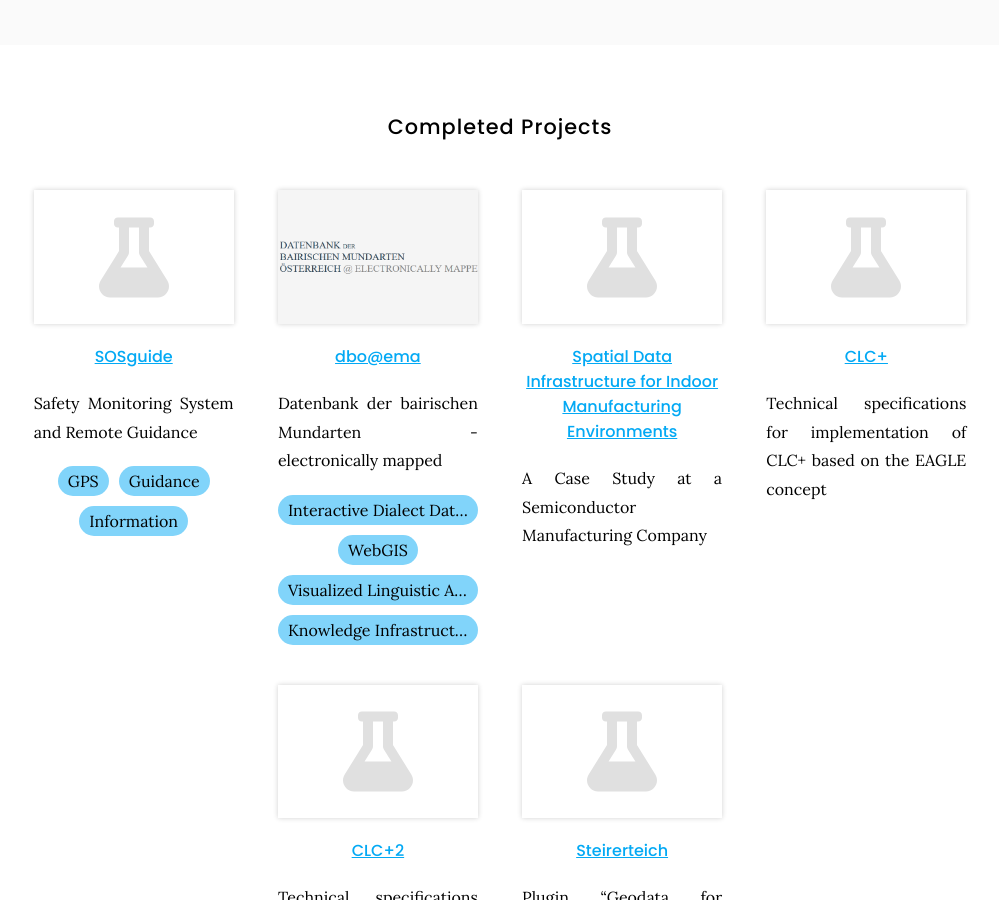
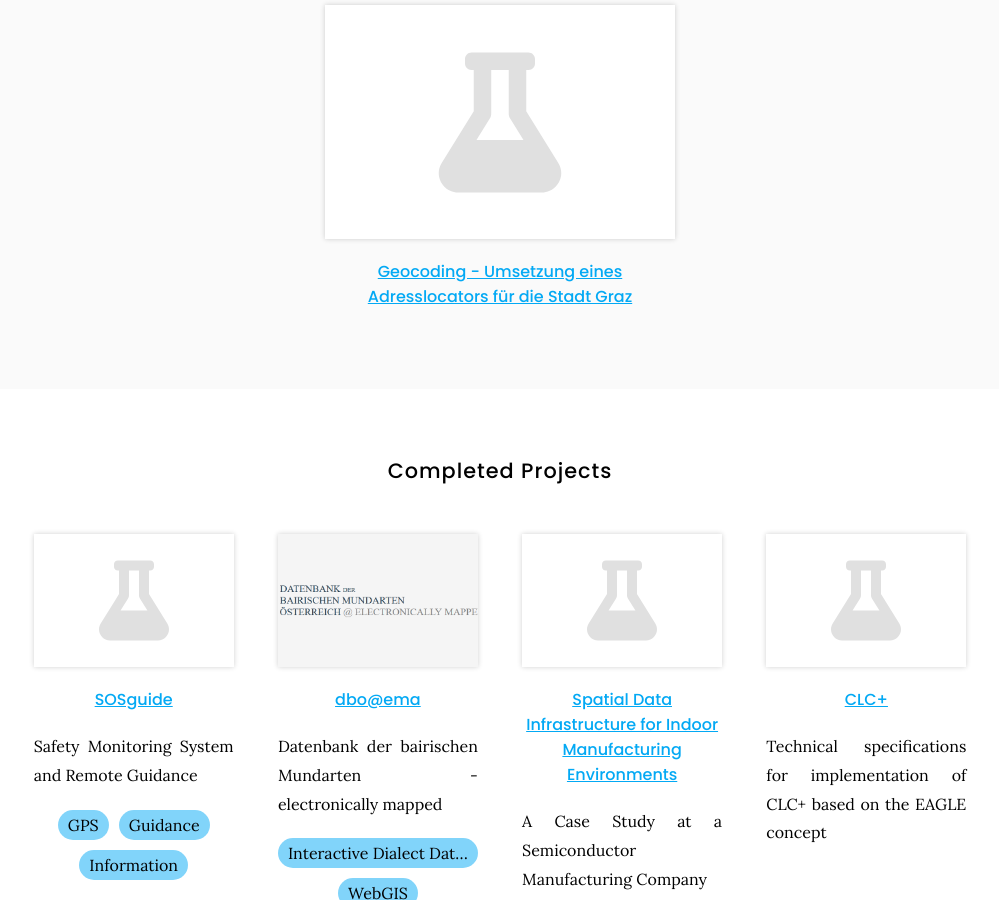
Before and after one commit to Geoinfo-TUGraz/Geoinfo-TUGraz.github.io, a Jekyll site: the page built from projects/index.md, in a window 1280 px wide and 900 px high, scrolled down 1457 px. Shown: the whole window, without its empty margins (140-1139 px from the left). Built offline with Jekyll 4.4.1, drawn with Linux system fonts in a browser that asks for light colours.

Commit message:
Update Projects

```diff
--- a/_data/bsc_theses.yaml
+++ b/_data/bsc_theses.yaml
@@ -1,7 +1 @@
 # Current Projects
-
-- title: Geocoding - Umsetzung eines Adresslocators für die Stadt Graz
-  image:
-  link: studying/thesis_topics/bsc_geocoding
-  description:
-  tags:
--- a/_data/projects.yaml
+++ b/_data/projects.yaml
@@ -59,6 +59,14 @@
   description:
   tags:
 
+- title: Geocoding - Umsetzung eines Adresslocators für die Stadt Graz
+  group: featured
+  image:
+  link: projects/bsc_geocoding
+  description:
+  tags:
+
+
  # Completed projects
 
 - title: SOSguide
```
Also changed, not shown: projects/bsc_geocoding/index.md (renamed from studying/thesis_topics/bsc_geocoding/index.md, +1 -1 lines), images/projects/bsc_geocoding/stadt_graz_logo.jpg (renamed from images/theses/bsc_geocoding/stadt_graz_logo.jpg).
